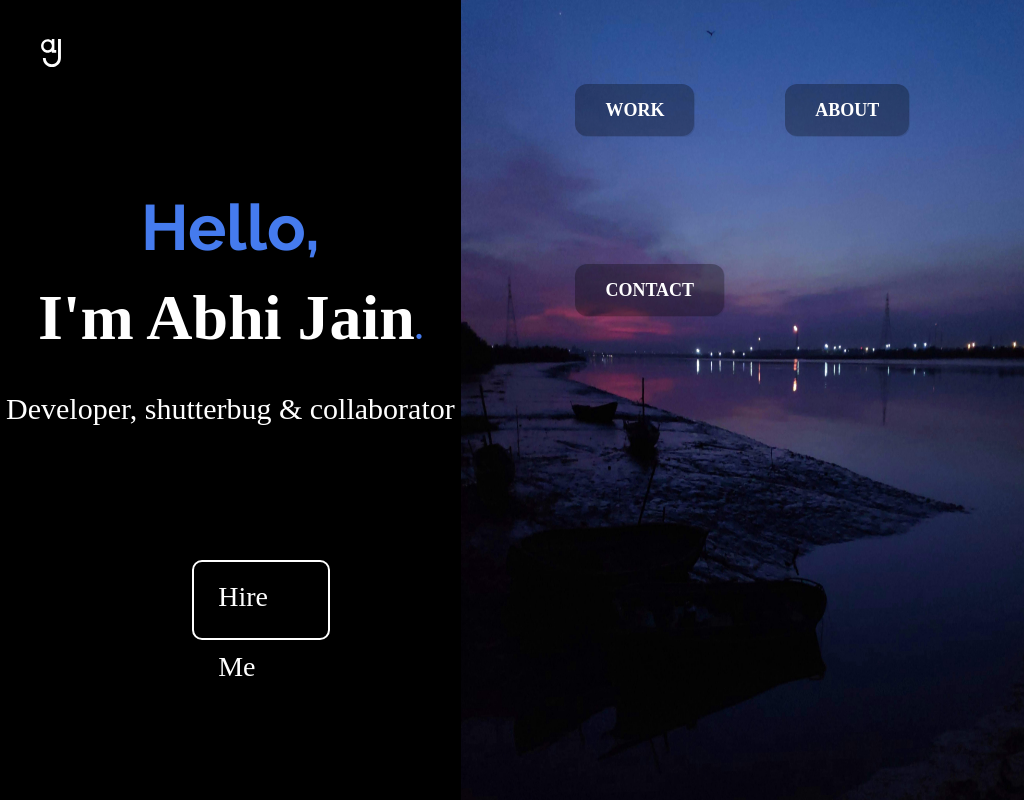
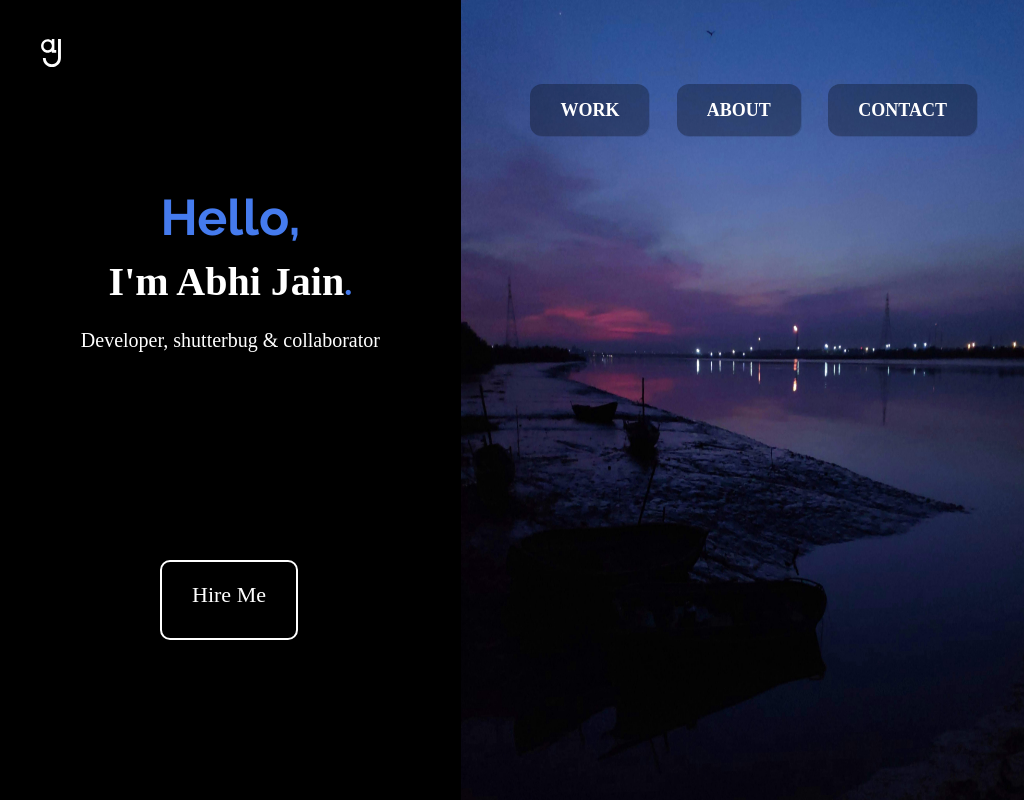
Before and after one commit to devabhixda/portfolio-source, a React (Create React App) app: page / in a window 1024 px wide. Built offline with nearby package versions, Linux system fonts and the light colour scheme; the HTML template or start-up script is replaced by a standard one.

Commit message:
Fix up home page on iPad

```diff
--- a/src/Home.js
+++ b/src/Home.js
@@ -1,5 +1,6 @@
 import React from 'react';
 import Social from './Social';
+import Mheader from './Mheader';
 
 //StyleSheets
 import './stylesheets/Home.css';
@@ -10,12 +11,8 @@ import './stylesheets/buttons.css';
 
 //Images
 import bg from './images/bg.jpg';
-import load from './images/loading.gif';
 import logo from './images/logo.svg';
 
-import { Icon } from '@iconify/react';
-import arrowCircleRight from '@iconify/icons-cil/arrow-circle-right';
-import Mheader from './Mheader';
 import { Link } from 'react-router-dom';
 
 class Home extends React.Component {
@@ -96,12 +93,11 @@ class Home extends React.Component {
                         <div className="about">
                             Developer, shutterbug & collaborator
                         </div>
-                        <div className="hireme">
-                            <div className="hire">
-                                Hire Me
-                            </div>
-                            <Icon icon={arrowCircleRight} className="next" />
-                        </div>
+                            <a href = "https://www.upwork.com/o/profiles/users/~01669d93df1bb5305b/?s=996364627857502209" className="hireme">
+                                <div className="hire">
+                                    Hire Me
+                                </div>
+                            </a>
                     </div>
                 </div>
                 <div className="right">
--- a/src/stylesheets/buttons.css
+++ b/src/stylesheets/buttons.css
@@ -27,7 +27,7 @@
     flex-direction: row;
     padding: 0px 24px;
     position: absolute;
-    width: 30%;
+    width: 25%;
     height: 10%;
     top: 70%;
     left: 20%;
@@ -39,3 +39,31 @@
     align-self: center;
     margin: 0px 100px;
 }
+
+@media only screen and (min-width: 480px) and (max-width: 767px){
+    .navigation {
+        position: absolute;
+        top: 10%;
+        height: 15em;
+        width: 0%;
+        margin-left: 12%;
+        justify-content: space-between;
+        align-content: space-between;
+    }
+}
+
+@media only screen and (min-width: 1024px) and (max-width: 1199px){
+    .hireme{
+        width: 30%;
+        left: 13%;
+    }
+    .navigation {
+        position: absolute;
+        top: 10%;
+        height: 15em;
+        width: 80%;
+        margin-left: 12%;
+        justify-content: space-between;
+        align-content: space-between;
+    }
+}
--- a/src/stylesheets/fonts.css
+++ b/src/stylesheets/fonts.css
@@ -154,7 +154,7 @@
 }
 
 
-@media all and (max-device-width: 720px){
+@media only screen and (min-width: 0px) and (max-width: 479px){
     .hello{
         font-size: 32px;
         font-weight: 600;
@@ -186,3 +186,40 @@
         font-size: 12px;
     }
 }
+
+@media only screen and (min-width: 768px) and (max-width: 1199px){
+    .hello{
+        font-size: 50px;
+        font-weight: 600;
+    }
+    .name{
+        font-size: 40px;
+    }
+    .about{
+        font-size: 20px;
+    }
+    .hire{
+        padding-top: 5px;
+        font-size: 22px;
+    }
+    .pow{
+        margin-left: 6%;
+    }
+    .time{
+        margin-left: 6%;
+    }
+    .edu{
+        margin-left: 10%;
+    }
+    .course{
+        font-size: 20px;
+    }
+    .insti{
+        font-size: 15px;
+        margin-left: 7.5%;
+    }
+    .year{
+        margin-left: 7.5%;
+        font-size: 12px;
+    }
+}
--- a/src/stylesheets/icons.css
+++ b/src/stylesheets/icons.css
@@ -9,7 +9,7 @@
     margin-left: 5%;
     height: 5%;
     width: 90%;
-    justify-content: space-evenly;
+    justify-content: space-between;
     align-content: space-between;
 }
 
@@ -18,15 +18,30 @@
     color: white;
 }
 
-.next {
-    font-size: 30px;
-    align-self: center;
-    margin-left: 20px;
-    color: white;
-}
-
-@media all and (max-device-width: 720px){
+@media only screen and (min-width: 0px) and (max-width: 479px){
     .icon {
         font-size: 30px;
     }
 }
+@media only screen and (min-width: 768px) and (max-width: 1023px){
+    .container {
+        position: absolute;
+        margin-top: 10%;
+        margin-left: 10%;
+        height: 5%;
+        width: 80%;
+        justify-content: space-between;
+        align-content: space-between;
+    }
+}
+@media only screen and (min-width: 1024px) and (max-width: 1199px){
+    .container {
+        position: absolute;
+        margin-top: 60%;
+        margin-left: 10%;
+        height: 5%;
+        width: 80%;
+        justify-content: space-between;
+        align-content: space-between;
+    }
+}
```
